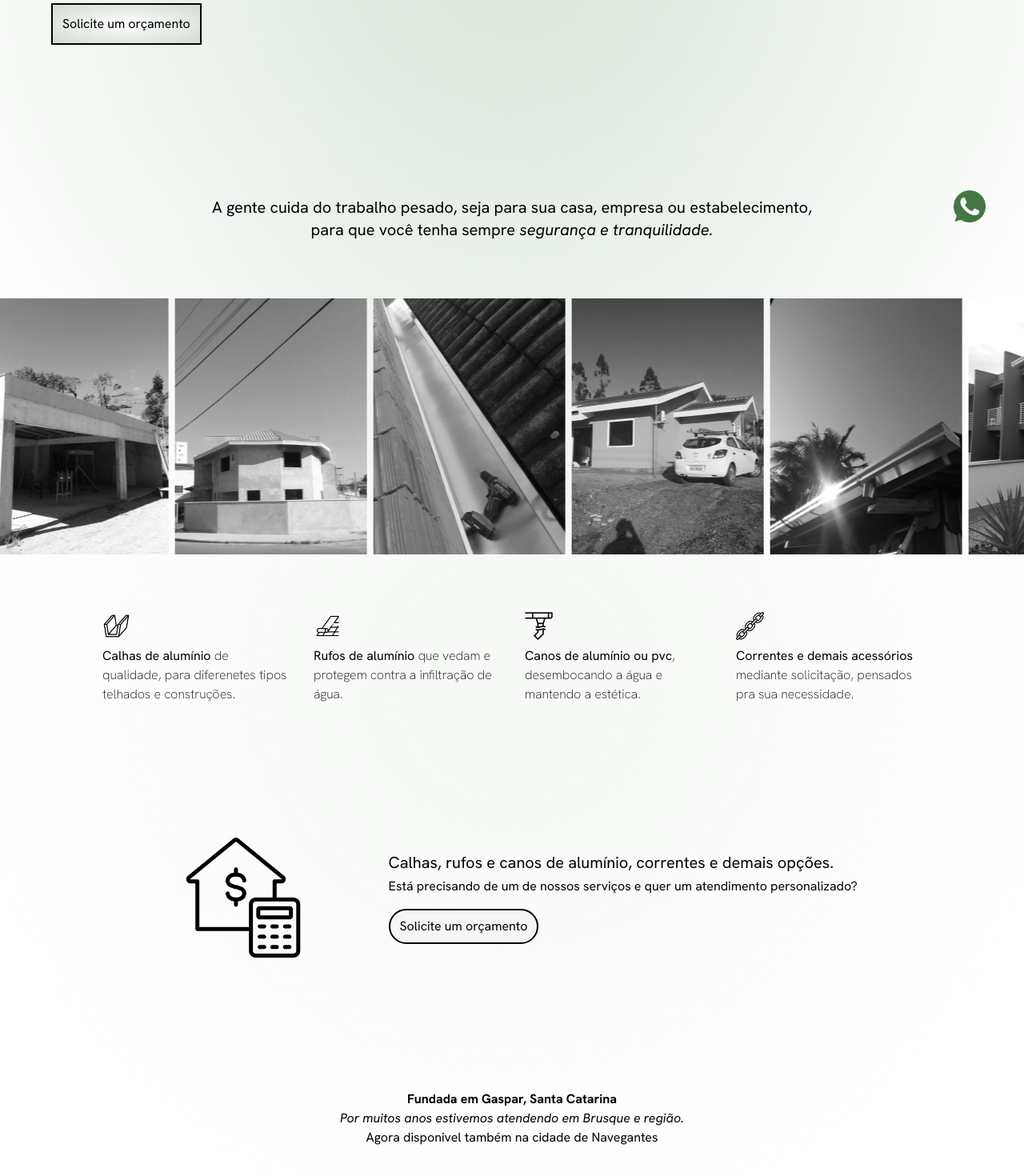
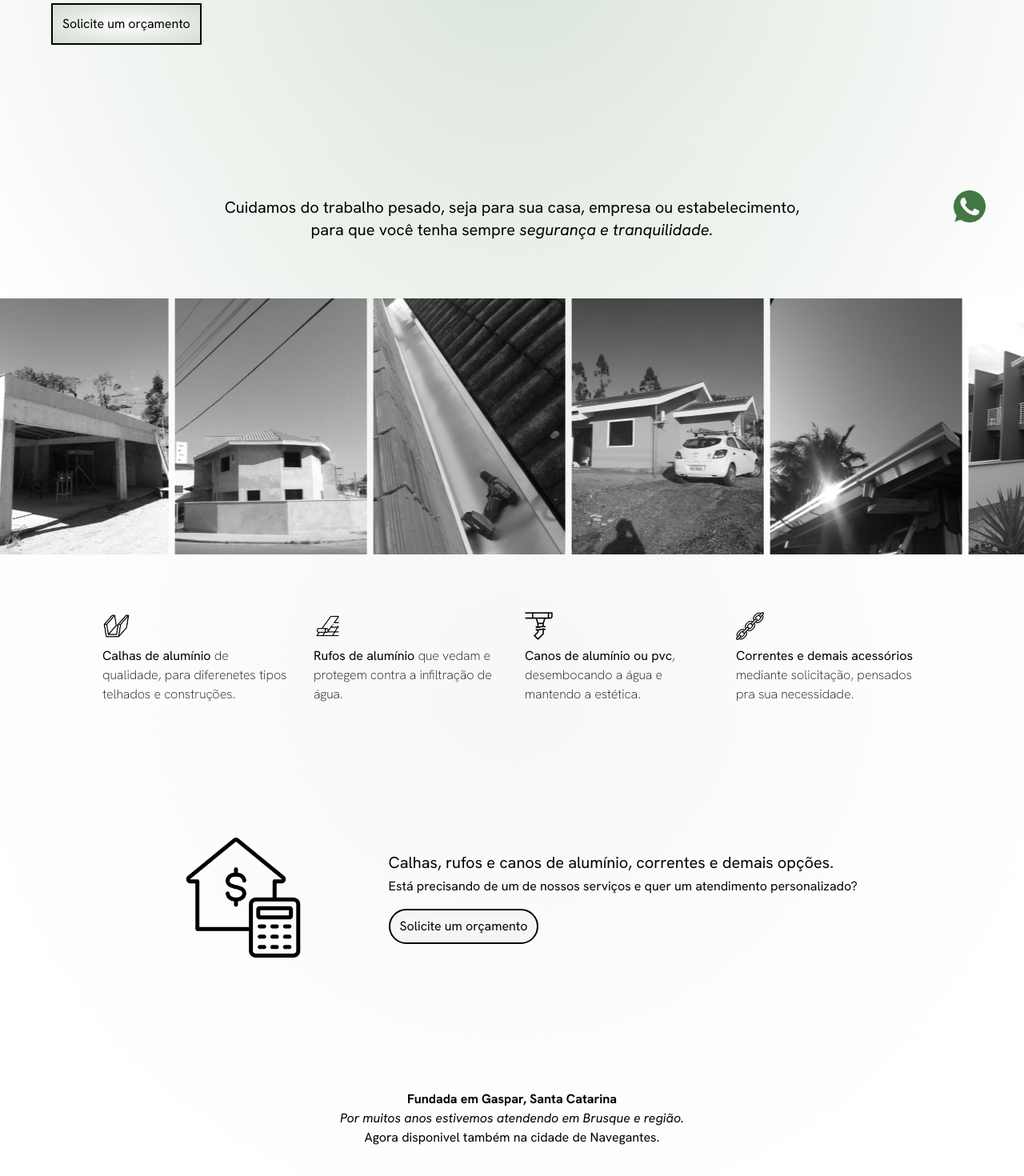
Before and after one commit to zmngabriela/calhasgaspar, a Vue app: page / in a window 1280 px wide. Shown: the part 474-1944 px from the top of the page at 80% size. Built offline with nearby package versions, Linux system fonts and the light colour scheme.

Commit message:
fix: improving copywriting and punctuation

```diff
--- a/src/components/About.vue
+++ b/src/components/About.vue
@@ -31,7 +31,7 @@
         id="services"
     >
         <h2 class="w-[80%] text-xl">
-            A gente cuida do trabalho pesado, seja para sua casa, empresa ou estabelecimento, <br> para que você tenha sempre <span class="italic">segurança e tranquilidade.</span>
+            Cuidamos do trabalho pesado, seja para sua casa, empresa ou estabelecimento, <br> para que você tenha sempre <span class="italic">segurança e tranquilidade.</span>
         </h2>
         <div class="relative scroller w-full overflow-hidden">
             <ul
--- a/src/components/Location.vue
+++ b/src/components/Location.vue
@@ -3,7 +3,7 @@
         <div class="w-[90%] mx-auto flex flex-col justify-center items-center text-center">
             <p><strong>Fundada em Gaspar, Santa Catarina</strong></p>
             <p class="italic">Por muitos anos estivemos atendendo em Brusque e região.</p>
-            <p>Agora disponivel também na cidade de Navegantes</p>
+            <p>Agora disponivel também na cidade de Navegantes.</p>
         </div>
         <div class="w-full h-[40vh] flex flex-col md:flex-row items-center justify-center pb-[40px] gap-5">
             <iframe
```
